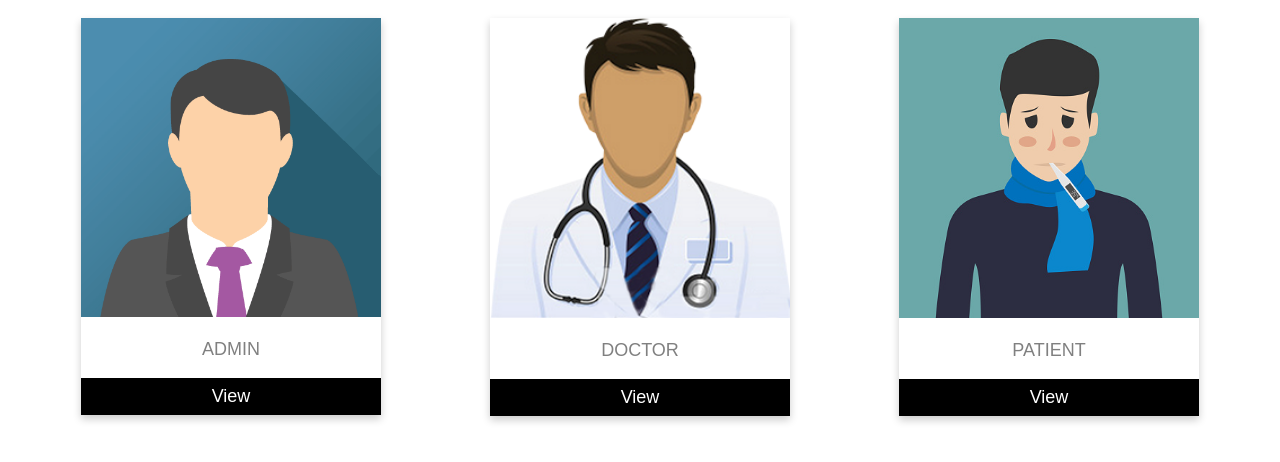
After one commit to juveriaasma/Hospital-Management-System, a Django app: template templates/admin_doctor_patient_card.html in a window 1280 px wide. The commit adds this page. Shown: the top 462 px of the page. Run offline with Django 4.2, Linux system fonts and the light colour scheme; the template is opened without the code that fills it, so the values that code supplies are empty.

Commit message:
feat: add user cards on homepage
Django template with grid layout and cards for admin, doctor, and patient sections

```diff
--- /dev/null
+++ b/templates/admin_doctor_patient_card.html
@@ -0,0 +1,97 @@
+<!DOCTYPE html>
+{% load static %}
+<html>
+  <head>
+    <link
+      rel="stylesheet"
+      href="https://cdnjs.cloudflare.com/ajax/libs/font-awesome/4.7.0/css/font-awesome.min.css"
+    />
+    <style>
+      .card {
+        box-shadow: 0 4px 8px 0 rgba(0, 0, 0, 0.2);
+        max-width: 300px;
+        margin: auto;
+        text-align: center;
+        font-family: arial;
+      }
+
+      .title {
+        color: grey;
+        font-size: 18px;
+      }
+
+      button {
+        border: none;
+        outline: 0;
+        display: inline-block;
+        padding: 8px;
+        color: white;
+        background-color: #000;
+        text-align: center;
+        cursor: pointer;
+        width: 100%;
+        font-size: 18px;
+      }
+
+      button:hover,
+      a:hover {
+        opacity: 0.7;
+      }
+
+      .grid-container {
+        display: grid;
+        grid-template-columns: auto auto auto;
+        padding: 10px;
+      }
+
+      a:link {
+        text-decoration: none;
+      }
+
+      a {
+        color: white;
+      }
+    </style>
+  </head>
+
+  <body>
+    <div class="grid-container">
+      <div class="grid-item">
+        <div class="card">
+          <img src="{% static "images/admin.png" %}" alt="John"
+          style="width:100%">
+          <p class="title">ADMIN</p>
+          <p>
+            <button><a href="/adminclick">View</a></button>
+          </p>
+        </div>
+      </div>
+
+      <div class="grid-item">
+        <div class="card">
+          <img src="{% static "images/doctor.png" %}" alt="John"
+          style="width:100%">
+          <p class="title">DOCTOR</p>
+          <p>
+            <button><a href="/doctorclick">View</a></button>
+          </p>
+        </div>
+      </div>
+
+      <div class="grid-item">
+        <div class="card">
+          <img src="{% static "images/patient.jpg" %}" alt="John"
+          style="width:100%">
+          <p class="title">PATIENT</p>
+          <p>
+            <button><a href="/patientclick">View</a></button>
+          </p>
+        </div>
+      </div>
+    </div>
+    <!--
+  developed By : sumit kumar
+  facebook : fb.com/sumit.luv
+  youtube : youtube.com/lazycoders
+  --></body>
+</html>
--- a/templates/index.html
+++ b/templates/index.html
@@ -1,4 +1,4 @@
-{% load static %} {% block content %}
+{% extends 'hospital/homebase.html' %} {% load static %} {% block content %}
 <head>
   <style media="screen">
     .jumbotron {
@@ -59,7 +59,7 @@
 </div>
 
 <br /><br /><br /><br />
-
+{% include "hospital/admin_doctor_patient_card.html" %}
 <br /><br /><br />
 
 {% endblock content %}
```
